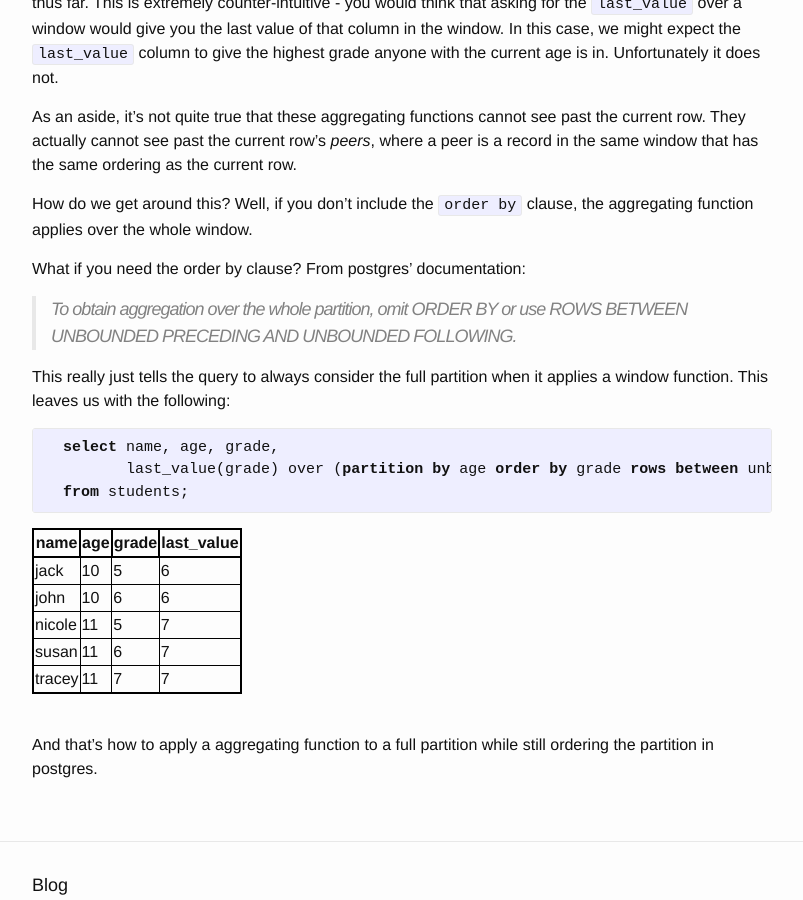
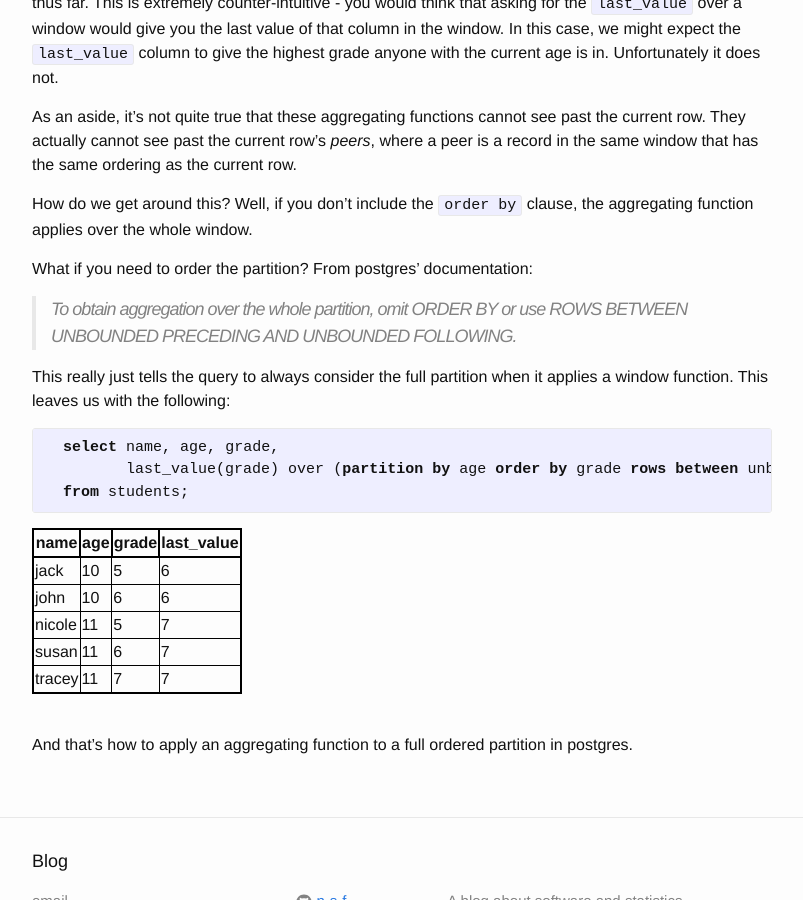
Before and after one commit to bolducp/n-s-f.github.io, a Jekyll site: the page built from _posts/2016-10-05-postgres.md, in a window 1280 px wide and 900 px high, scrolled down 2308 px. Shown: the whole window, without its empty margins (238-1041 px from the left). Built offline with Jekyll 4.4.1, drawn with Linux system fonts in a browser that asks for light colours.

Commit message:
wordsmith

```diff
--- a/_posts/2016-10-05-postgres.md
+++ b/_posts/2016-10-05-postgres.md
@@ -106,7 +106,7 @@ As an aside, it's not quite true that these aggregating functions cannot see pas
 
 How do we get around this? Well, if you don't include the `order by` clause, the aggregating function applies over the whole window.
 
-What if you need the order by clause? From postgres' documentation:
+What if you need to order the partition? From postgres' documentation:
 
 > To obtain aggregation over the whole partition, omit ORDER BY or use ROWS BETWEEN UNBOUNDED PRECEDING AND UNBOUNDED FOLLOWING.
 
@@ -128,4 +128,4 @@ This really just tells the query to always consider the full partition when it a
 
 <br>
 
-And that's how to apply a aggregating function to a full partition while still ordering the partition in postgres.
+And that's how to apply an aggregating function to a full ordered partition in postgres.
```
